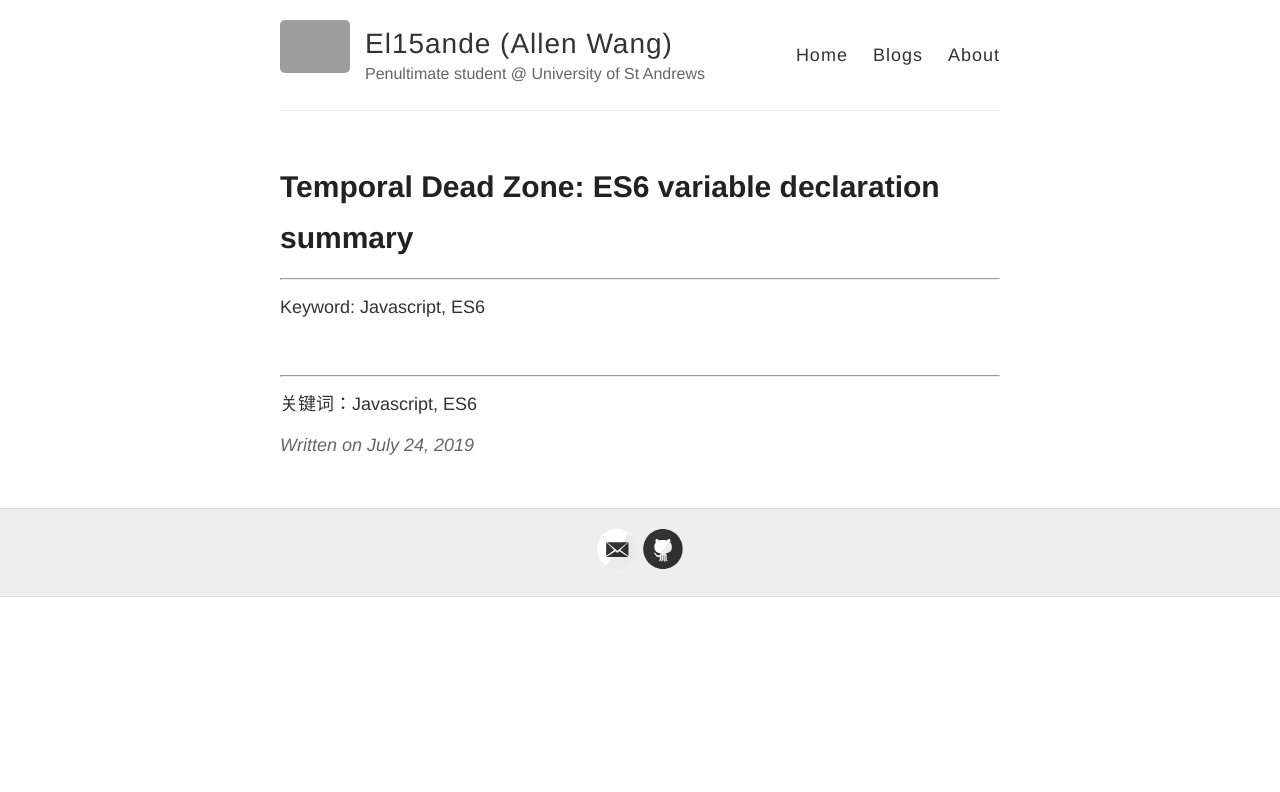
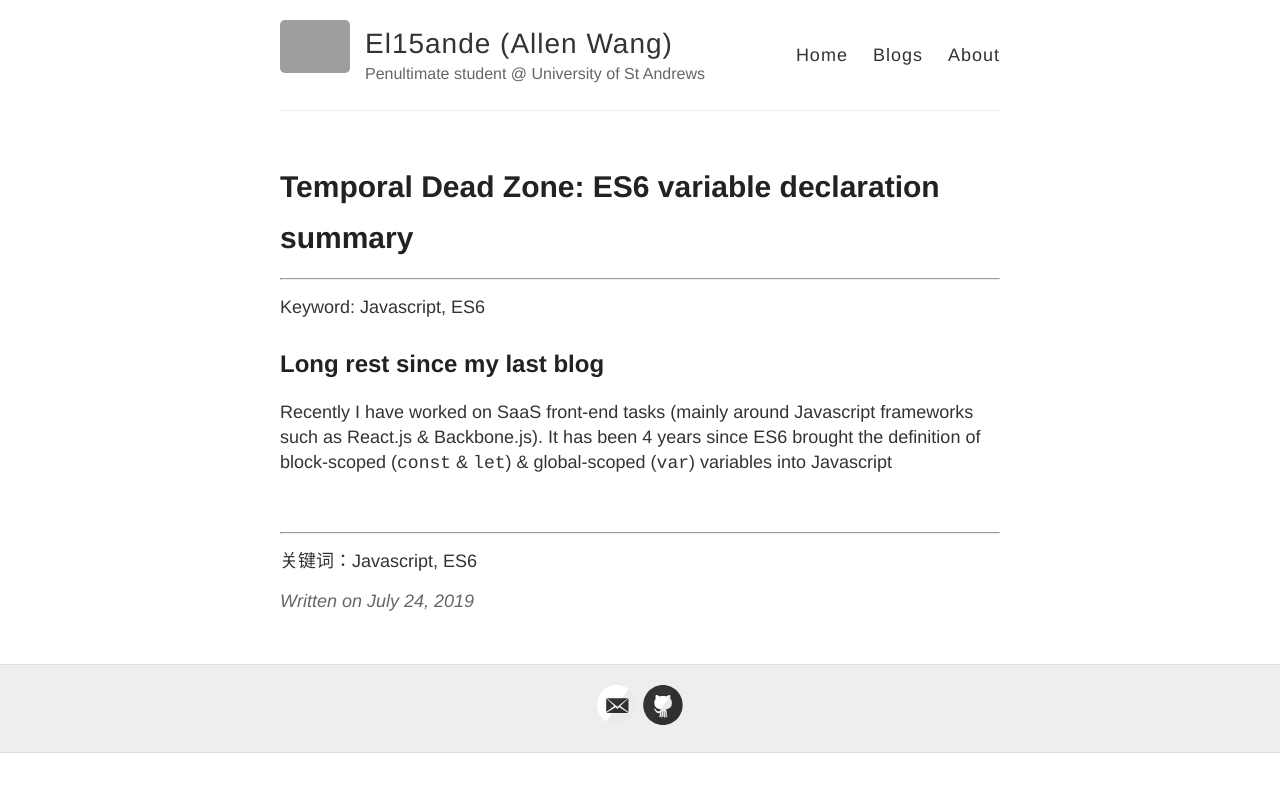
Before and after one commit to El15ande/El15ande.github.io, a Jekyll site: the page built from _posts/2019-07-24-Temporal-Dead-Zone.md, in a window 1280 px wide. Shown: the top 792 px of the page. Built offline with Jekyll 4.4.1, drawn with Linux system fonts in a browser that asks for light colours; grey boxes are pictures that could not be loaded.

Commit message:
7/24-2: Update 'TDZ' new blog

```diff
--- a/_posts/2019-07-24-Temporal-Dead-Zone.md
+++ b/_posts/2019-07-24-Temporal-Dead-Zone.md
@@ -6,6 +6,10 @@ date: 2019-7-24
 <hr>
 Keyword: Javascript, ES6
 
+## Long rest since my last blog
+
+Recently I have worked on SaaS front-end tasks (mainly around Javascript frameworks such as React.js & Backbone.js). It has been 4 years since ES6 brought the definition of block-scoped (`const` & `let`) & global-scoped (`var`) variables into Javascript
+
 <br>
 <hr>
 关键词：Javascript, ES6
```
Also changed, not shown: _posts/2019-04-09-Software-Engineering-FAQ.md (+1 -1 lines), index.html (+11 -1 lines), 2 other files.
